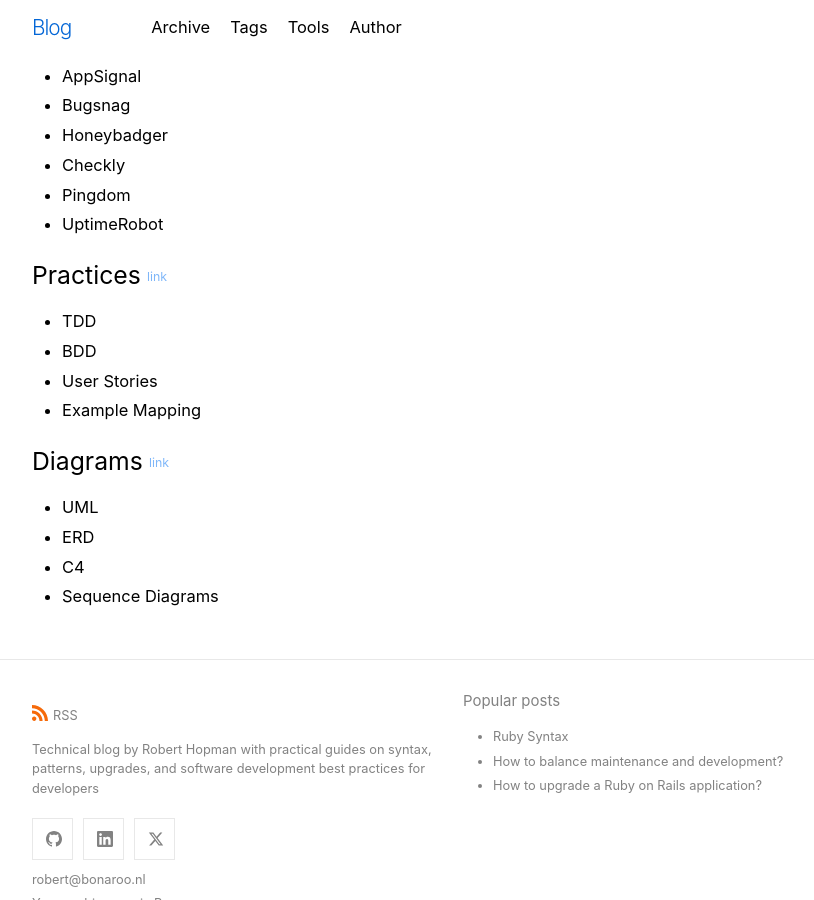
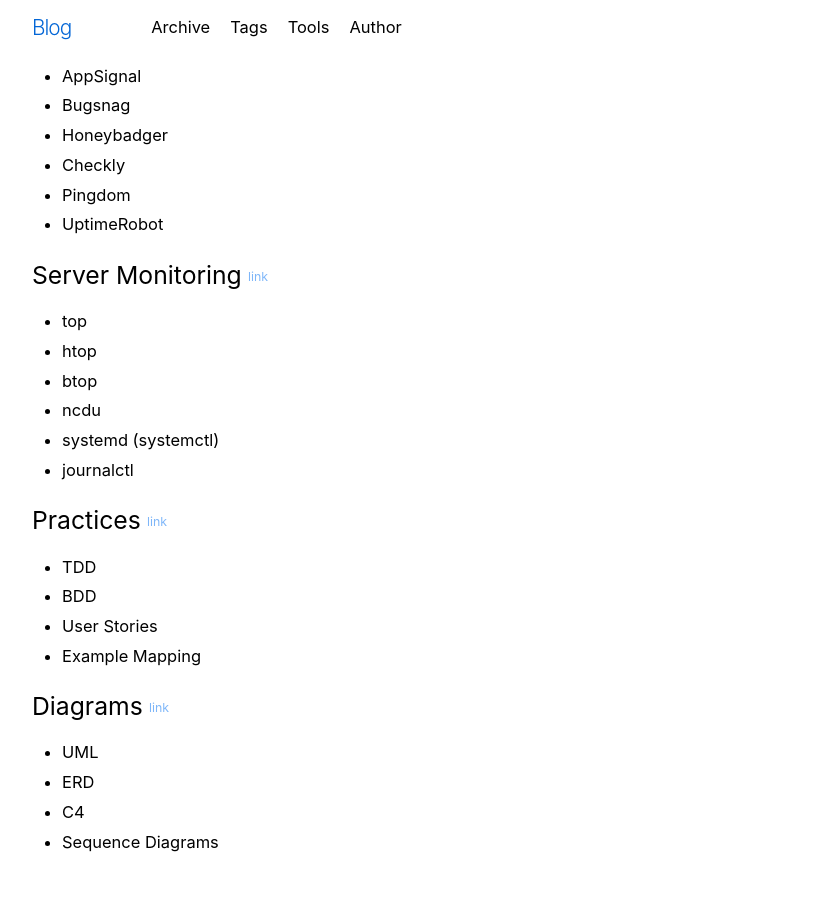
Before and after one commit to roberthopman/roberthopman.github.io, a Jekyll site: the page built from uses.md, in a window 1280 px wide and 900 px high, scrolled down 2360 px. Shown: the whole window, without its empty margins (192-1006 px from the left). Built offline with Jekyll 4.4.1, drawn with Linux system fonts in a browser that asks for light colours.

Commit message:
Add server monitoring

```diff
--- a/uses.md
+++ b/uses.md
@@ -95,6 +95,15 @@
 - Pingdom
 - UptimeRobot
 
+## Server Monitoring
+
+- top
+- htop
+- btop
+- ncdu
+- systemd (systemctl)
+- journalctl
+
 ## Practices
 
 - TDD
```
